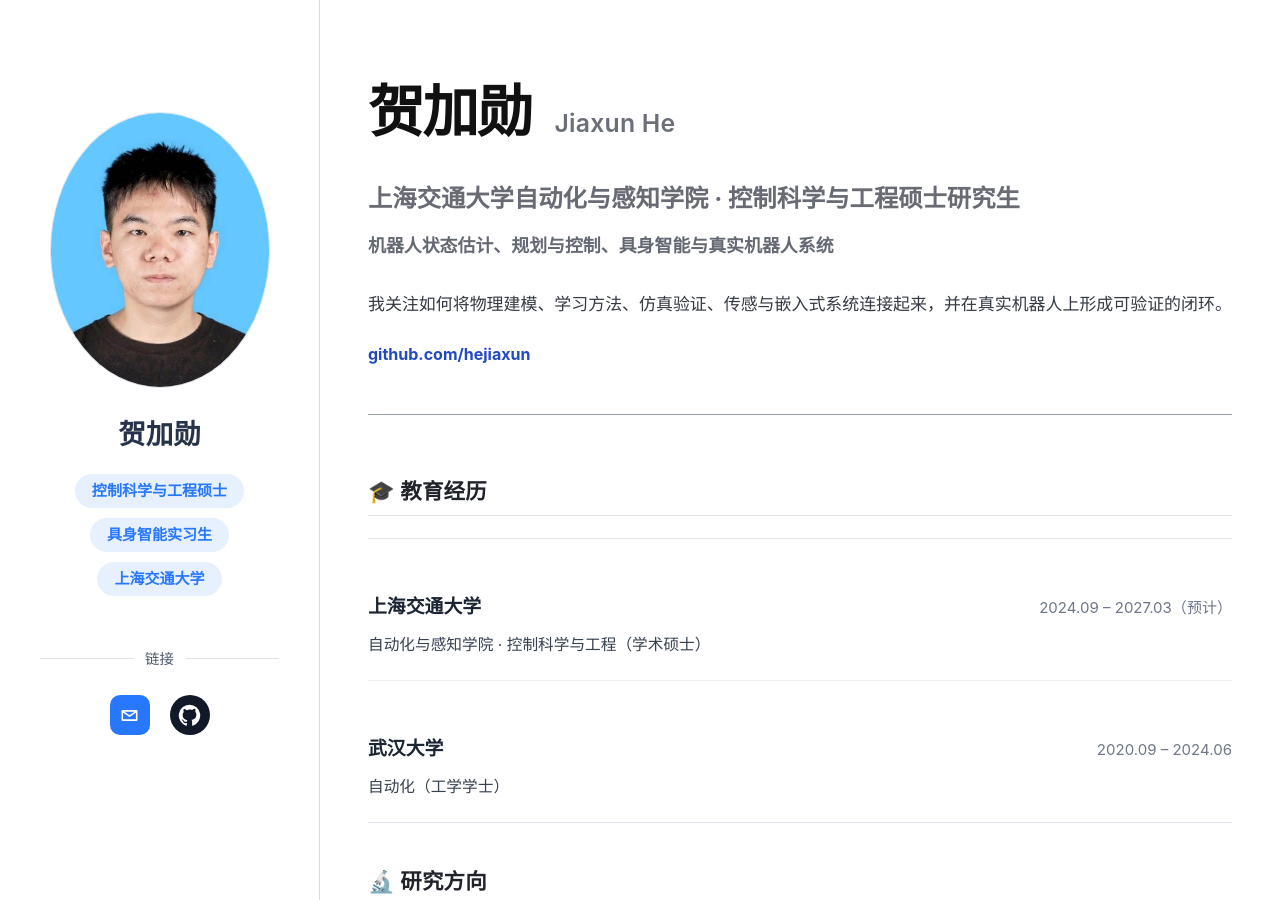
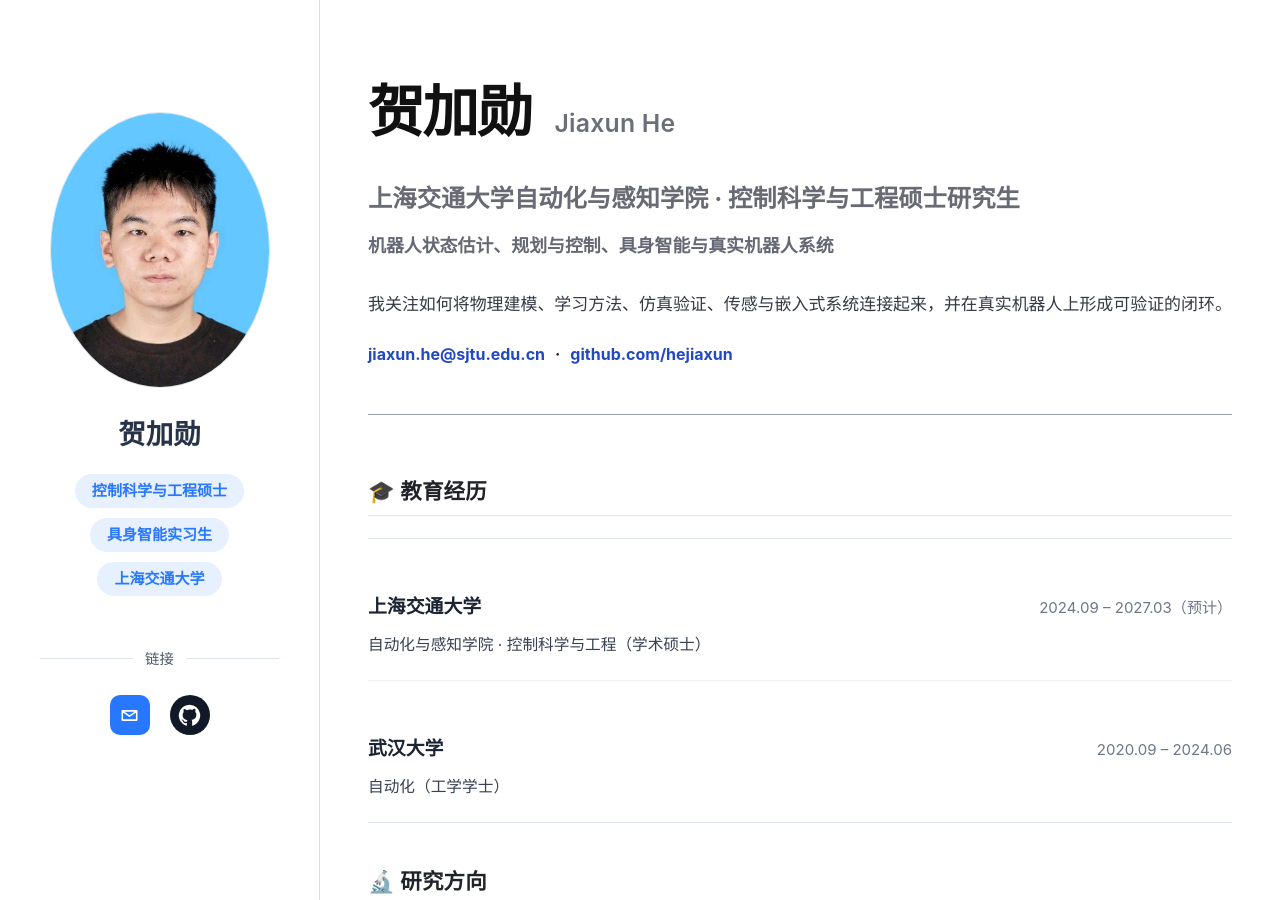
Before and after one commit to hejiaxun/hejiaxun.github.io, a Jekyll site: the page built from _pages/about.md, in a window 1280 px wide and 900 px high. Built offline with Jekyll 4.4.1, drawn with Linux system fonts in a browser that asks for light colours.

Commit message:
Add public email links to homepage

```diff
--- a/_config.yml
+++ b/_config.yml
@@ -6,7 +6,7 @@ title: 贺加勋
 first_name: Jiaxun
 middle_name:
 last_name: He
-email:
+email: jiaxun.he@sjtu.edu.cn
 description: >
   贺加勋的机器人研究与工程个人主页，关注状态估计、规划控制、具身智能与真实机器人系统。
 footer_text:
--- a/_layouts/about.html
+++ b/_layouts/about.html
@@ -13,11 +13,11 @@ layout: default
 
     <div class="sidebar-link-title"><span>链接</span></div>
     <div class="sidebar-links">
-      <span class="sidebar-link-disabled" title="邮箱地址暂未公开" aria-label="邮箱地址暂未公开">
+      <a href="mailto:{{ site.email }}" title="{{ site.email }}" aria-label="发送邮件至 {{ site.email }}">
         <span class="mail-mark" aria-hidden="true">
           <svg viewBox="0 0 24 24"><path d="M3.75 6.75h16.5v10.5H3.75zM4.5 7.5l7.5 5.25 7.5-5.25"/></svg>
         </span>
-      </span>
+      </a>
       <a href="https://github.com/{{ site.github_username }}" aria-label="GitHub">
         <span class="github-mark" aria-hidden="true">
           <svg viewBox="0 0 24 24"><path d="M12 .8a11.2 11.2 0 0 0-3.54 21.83c.56.1.77-.24.77-.54v-2.18c-3.13.68-3.79-1.33-3.79-1.33-.51-1.3-1.25-1.65-1.25-1.65-1.02-.7.08-.68.08-.68 1.13.08 1.72 1.16 1.72 1.16 1 1.72 2.63 1.22 3.27.93.1-.73.39-1.22.71-1.5-2.5-.28-5.13-1.25-5.13-5.54 0-1.22.44-2.22 1.16-3-.12-.28-.5-1.42.11-2.96 0 0 .95-.3 3.08 1.15A10.7 10.7 0 0 1 12 5.81c.95 0 1.9.13 2.79.38 2.14-1.45 3.08-1.15 3.08-1.15.61 1.54.23 2.68.11 2.96.72.78 1.16 1.78 1.16 3 0 4.3-2.64 5.25-5.15 5.53.4.35.76 1.03.76 2.08v3.48c0 .3.2.65.78.54A11.2 11.2 0 0 0 12 .8z"/></svg>
@@ -34,7 +34,11 @@ layout: default
       <p class="home-role">上海交通大学自动化与感知学院 · 控制科学与工程硕士研究生</p>
       <p class="home-address">机器人状态估计、规划与控制、具身智能与真实机器人系统</p>
       <p class="home-summary">我关注如何将物理建模、学习方法、仿真验证、传感与嵌入式系统连接起来，并在真实机器人上形成可验证的闭环。</p>
-      <p class="home-contact"><a href="https://github.com/{{ site.github_username }}">github.com/{{ site.github_username }}</a></p>
+      <p class="home-contact">
+        <a href="mailto:{{ site.email }}">{{ site.email }}</a>
+        <span aria-hidden="true">·</span>
+        <a href="https://github.com/{{ site.github_username }}">github.com/{{ site.github_username }}</a>
+      </p>
     </section>
 
     <article class="home-content prose">
```
